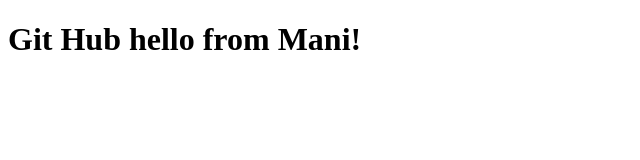
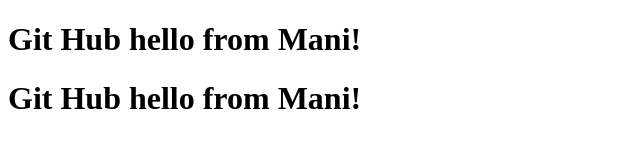
Before and after one commit to muhammadzia-se/myFirstGit, a plain HTML site: page index.html in a window 1280 px wide. Shown: the whole page, without its empty margins (0-640 px from the left). Drawn offline with Linux system fonts and the light colour scheme.

Commit message:
I updated this file from desktop client
I updated this file from desktop client

```diff
--- a/index.html
+++ b/index.html
@@ -6,5 +6,6 @@
 </head>
 <body>
 	<h1>Git Hub hello from Mani!</h1>
+	<h1>Git Hub hello from Mani!</h1>
 </body>
 </html>
```
